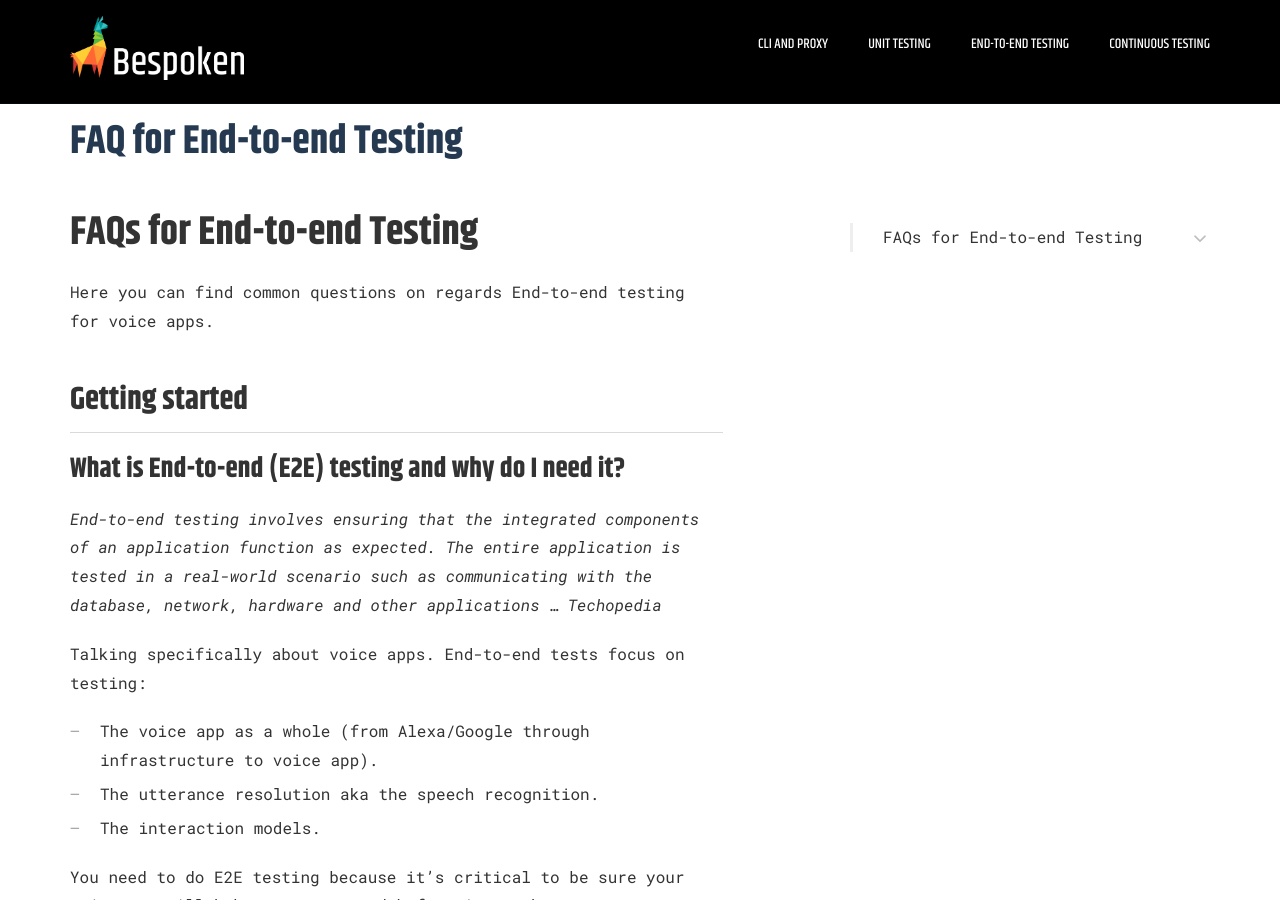
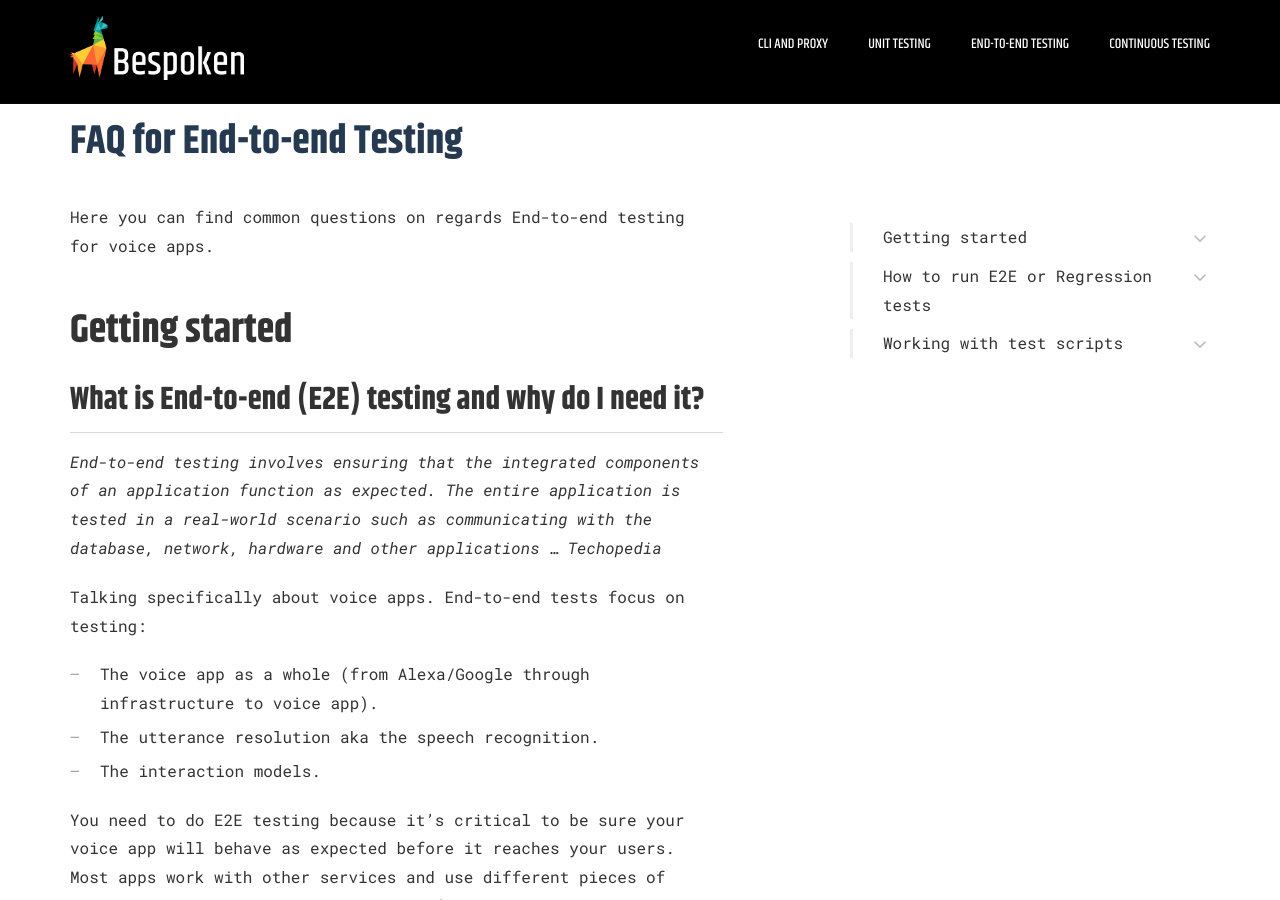
Before and after one commit to bespoken/bespoken-docs, a Jekyll site: the page built from end-to-end/faq.md, in a window 1280 px wide and 900 px high. Built offline with Jekyll 4.4.1, drawn with Linux system fonts in a browser that asks for light colours; some web fonts are replaced; some of the changed text lies outside the part shown.

Commit message:
Fixing the end-to-end FAQ

````diff
--- a/end-to-end/faq.md
+++ b/end-to-end/faq.md
@@ -10,12 +10,11 @@
 # Micro navigation
 micro_nav: true
 ---
-# **FAQs for End-to-end  Testing**
 Here you can find common questions on regards End-to-end testing for voice apps.
 
-## **Getting started**
+# **Getting started**
 
-### **What is End-to-end (E2E) testing and why do I need it?**
+## **What is End-to-end (E2E) testing and why do I need it?**
 >_End-to-end testing involves ensuring that the integrated components of an application function as expected. The entire application is tested in a real-world scenario such as communicating with the database, network, hardware and other applications ... Techopedia_
 
 Talking specifically about voice apps. End-to-end tests focus on testing:
@@ -30,19 +29,19 @@
 E2E testing and Regression testing are two types of _functional testing_.
 
 
-### **What is Regression testing?**
+## **What is Regression testing?**
 Regression testing is re-running functional and non-functional tests to ensure that previously developed and tested software still performs after a change. Changes that may require regression testing include bug fixes, software enhancements, configuration changes, and even substitution of electronic components. As regression test suites tend to grow with each found defect, test automation is frequently involved.
 
 As E2E, Regression testing is another type of _functional testing_.
 
-### **Which tools does Bespoken offer to do E2E or Regression testing for voice apps?**
+## **Which tools does Bespoken offer to do E2E or Regression testing for voice apps?**
 The simplest and easiest way to do functional testing is creating and executing test scripts. These scripts contain the interactions needed to verify the functionality of your voice app.
 
 An interaction is a group of utterances and expected responses that are executed against your voice app (Alexa or Google Action) through our Virtual Device.
 
 As with Unit testing, the functional test scripts are based on our simple YAML syntax, which is very easy to understand, create and maintain.
 
-## **How to run E2E or Regression tests**
+# **How to run E2E or Regression tests**
 To get started, you need to install the Bespoken CLI, please follow next steps:
 1) Install the CLI by running `npm install -g bespoken-tools` on your command line.
 2) Open a command-line window and change directory to the root of your `<PROJECT_FOLDER>`
@@ -73,7 +72,7 @@
 Snapshots:   0 total
 Time:        150.985s
 ```
-### How to learn more
+## How to learn more
 Take a look at this [__sample project__](https://github.com/bespoken/virtual-device-example) and use it as a base to start creating your own functional test scripts. For more info on End-to-end testing please read [__here__](https://read.bespoken.io/end-to-end/getting-started).
 If you need assistance reach us on any of these channels:
 * [Email](mailto:contact@bespoken.io)
@@ -81,7 +80,7 @@
 * [Gitter](https://gitter.im/bespoken/bst)
 
 
-### **Besides Alexa, can I use Bespoken to functional test Google Actions?**
+## **Besides Alexa, can I use Bespoken to functional test Google Actions?**
 Yes, you can. Our Virtual Device Test Scripts can also be used to do E2E or Regression testing for Google Actions. First thing is to generate a Virtual Device token to be used with your Action, get it [__here__](https://virtual-device.bespoken.io/link_account?platform=google). Then you need to include the token in your `testing.json` file, something like this:
 ```json
 {
@@ -95,9 +94,9 @@
 ```
 Then create and execute your scripts as usual.
 
-## **Working with test scripts**
+# **Working with test scripts**
 
-### <a name="anchorToFolderStructure"></a>**How should I organize my folder structure to store my test script files?**
+## <a name="anchorToFolderStructure"></a>**How should I organize my folder structure to store my test script files?**
 That depends, if you are testing your voice app and it supports just one locale you can have a folder structure like this:
 
 ```
@@ -159,21 +158,22 @@
 ```
 
 
-### **How can I troubleshoot when working with functional test scripts for Alexa skills?**
+## **How can I troubleshoot when working with functional test scripts for Alexa skills?**
 We recommend taking into account the following:
 - Set the trace option to __true__ in the `testing.json` file to see the response coming from Alexa/Google.
-  ```json
-  {
-    "type": "e2e",
-    "homophones": {
-      "lettuce": ["let us"]
-    },
-    "trace": true,
-    "jest": {
-      "silent": false
-    }
+
+```json
+{
+  "type": "e2e",
+  "homophones": {
+    "lettuce": ["let us"]
+  },
+  "trace": true,
+  "jest": {
+    "silent": false
   }
-  ```
+}
+```
 
 - Check the history of interactions on the Alexa website.
 ![Showing Alexa's utterances history][AlexaHistory]
@@ -182,10 +182,10 @@
 If you need assistance, please talk to us through the chat widget at the lower right-hand corner of our [Dashboard](https://apps.bespoken.io/dashboard/) or [Website](https://bespoken.io/).
 
 
-### **My skill supports multiple locales, how can I functional testing it?**
+## **My skill supports multiple locales, how can I create functional tests for it?**
 First thing is to generate one Bespoken Virtual Device token per each locale you want to test. Then organize your test folder as [shown previously](#anchorToFolderStructure) and add your tokens to your test script files or `testing.json` file.
 
-### **I have a different invocation name for the locales my skill supports, how can I configure Bespoken Testing Tools?**
+## **I have a different invocation name for the locales my skill supports, how can I configure Bespoken Testing Tools?**
 In case you have different invocation names for your skill you can define them all in the `testing.json` file as you were defining variables. Then use those variables in your test script. We will do the find/replace when executing the test scripts.
 
 This is how to define them:
@@ -225,7 +225,7 @@
 - stop: auf wierdesehen
 ```
 
-### **What are homophones and how can I use them to improve my script's execution results?**
+## **What are homophones and how can I use them to improve my script's execution results?**
 Our end-to-end tests use speech recognition for turning the output speech coming back from Alexa into text. This process is imperfect - to compensate for this, homophones can be specified for errors that occur when a reply from Alexa is misunderstood. For example, if Alexa says: `address sent to your white car`; the Bespoken Virtual Device may transcribe it as: `address sent to your wife car`
 
 (FYI, for Alexa, the definitive response can be found at the Alexa user console, under settings -> history).
@@ -243,7 +243,7 @@
 }
 ```
 
-### **How can I see the JSON response that is coming from my voice app?**
+## **How can I see the JSON response that is coming from my voice app?**
 You need to update the `testing.json` configuration file and set the trace property to true.
   ```json
   {
@@ -258,7 +258,7 @@
   }
   ```
 
-### **How can I execute just one of the interactions in my test script?**
+## **How can I execute just one of the interactions in my test script?**
 Add `.only` after the reserved word `test` on the sequence you want to execute. In this example, only the second sequence will be executed.
 ```yml
 ---
@@ -286,14 +286,14 @@
 - entferne gemüse: okay ich habe gemüse entfernt
 ```
 
-### **Which shorthand properties can I use to make my scripts more readable?**
+## **Which shorthand properties can I use to make my scripts more readable?**
 You can use these:
 * __cardContent__: Corresponds to `card.textField`
 * __cardImageURL__: Corresponds to `card.imageURL`
 * __cardTitle__: Corresponds to `card.title`
 * __prompt__: An alias for the transcript element from the JSON payload
 
-### **My skill uses multiple possible valid responses, how should write my test script to test that?**
+## **My skill uses multiple possible valid responses, how should write my test script to test that?**
 It is also possible to specify multiple valid values for a property. That is done with a collection of expected values, such as this:
 ```yaml
 - open howdy
````
